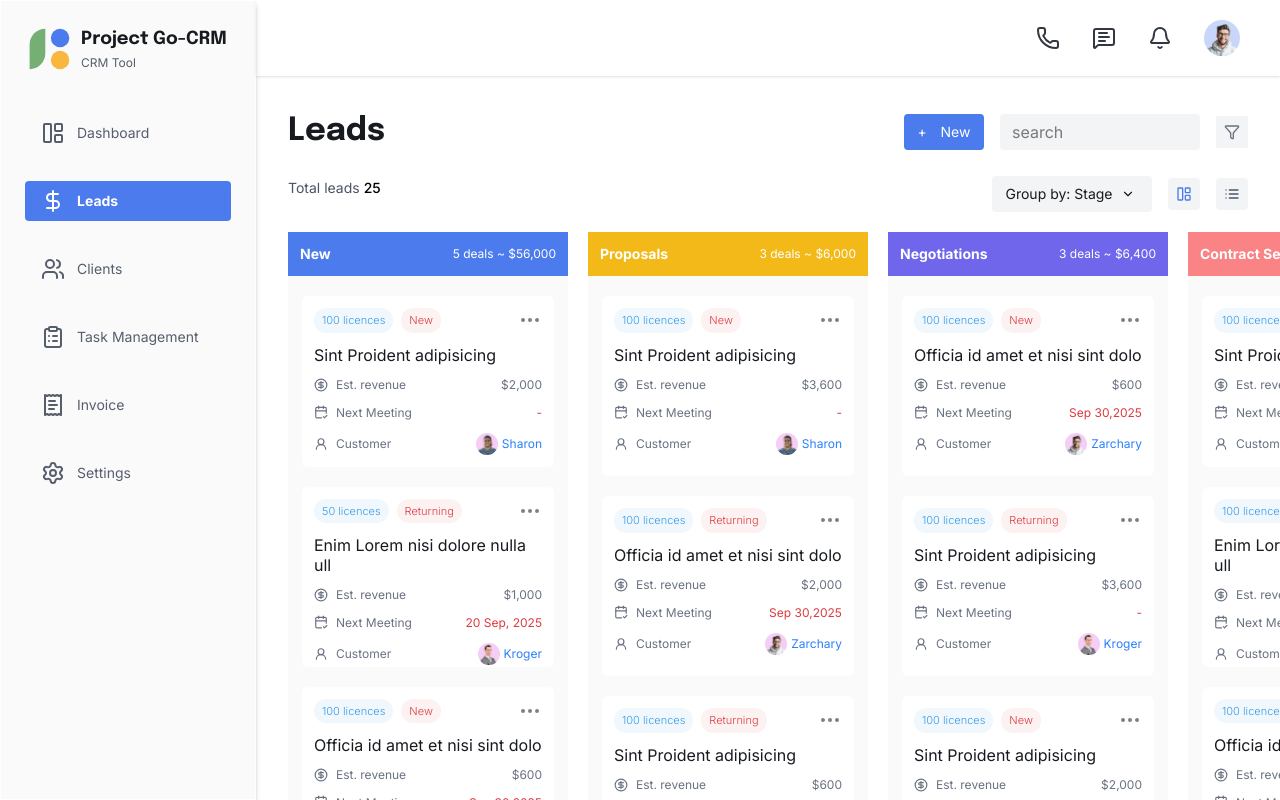
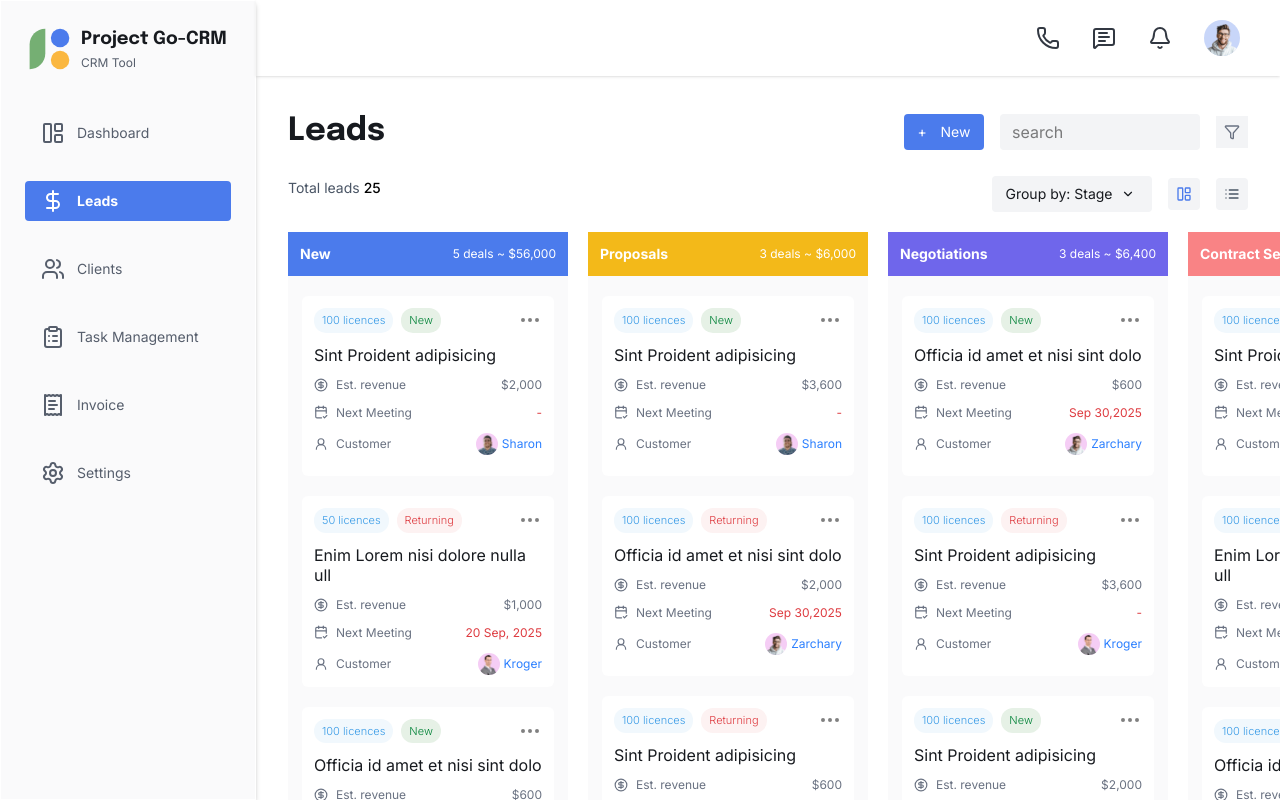
Before and after one commit to SutirthaDey/go-crm, a Next.js app: page /leads in a window 1280 px wide. Built offline with nearby package versions, Linux system fonts and the light colour scheme.

Commit message:
page enhancement

```diff
--- a/src/app/leads/page.tsx
+++ b/src/app/leads/page.tsx
@@ -46,7 +46,7 @@ export default function Leads() {
           </div>
         </div>
       </div>
-      <div className="h-full mt-5 flex gap-5 w-auto justify-center-safe">
+      <div className="mt-5 flex gap-5 w-auto justify-center-safe">
         <div className="min-w-[280px] bg-[#FAFAFBFF] rounded-sm flex flex-col items-center gap-5">
           <div className="w-full bg-[#4B7BECFF] text-white text-sm flex p-3 justify-between items-center">
             <p className="font-bold">New</p>
--- a/src/components/Leads/card.tsx
+++ b/src/components/Leads/card.tsx
@@ -1,4 +1,5 @@
 import { Deal } from "@/types/Deal";
+import clsx from "clsx";
 import {
   CalendarCheck2,
   CircleDollarSign,
@@ -14,13 +15,20 @@ interface CardProps {
 
 const Card: React.FC<CardProps> = ({ deal }) => {
   return (
-    <div className="w-[90%] h-[180px] bg-white rounded-md p-3 cursor-pointer flex flex-col gap-3">
+    <div className="w-[90%] min-h-[180px] bg-white rounded-md p-3 cursor-pointer flex flex-col gap-3 hover:bg-blue-50">
       <div className="flex text-[11px] justify-between">
         <div className="flex gap-2 font-[350]">
           <div className="bg-[#F1F8FDFF] text-[#379AE6FF] px-2 py-1 flex justify-center rounded-xl hover:bg-[#ACD5F5FF] ">
             <p>{deal.type}</p>
           </div>
-          <div className="bg-[#FDF2F2FF] text-[#DE3B40FF] px-2 py-1 flex justify-center rounded-xl hover:bg-[#F5C4C6FF]">
+          <div
+            className={clsx(
+              "bg-[#FDF2F2FF] text-[#DE3B40FF] px-2 py-1 flex justify-center rounded-xl hover:bg-[#F5C4C6FF]",
+              deal.tag == "New"
+                ? "bg-[#e6f1e6] text-green-700 hover:bg-[#b6cab6]"
+                : null
+            )}
+          >
             <p>{deal.tag}</p>
           </div>
         </div>
```
